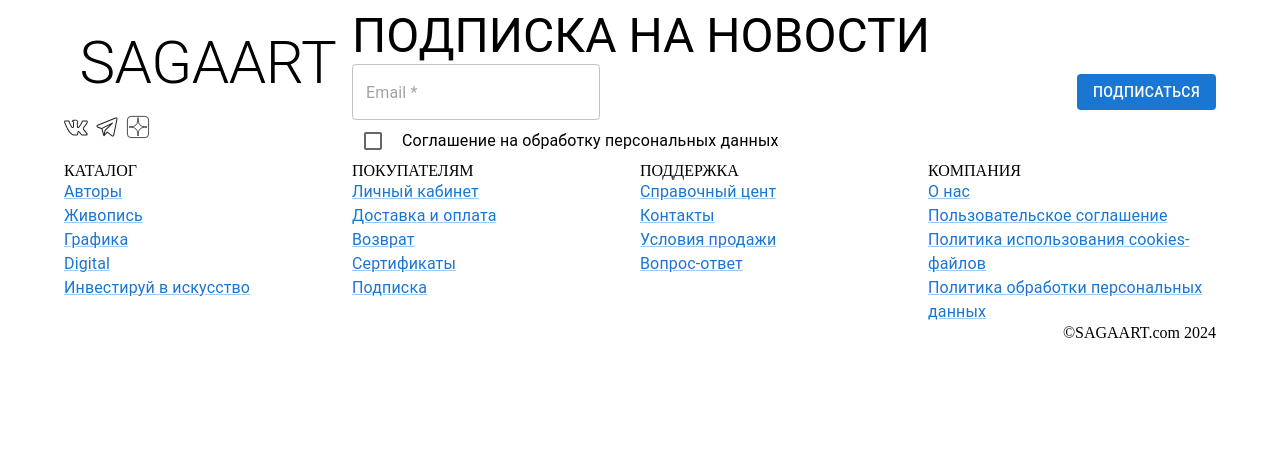
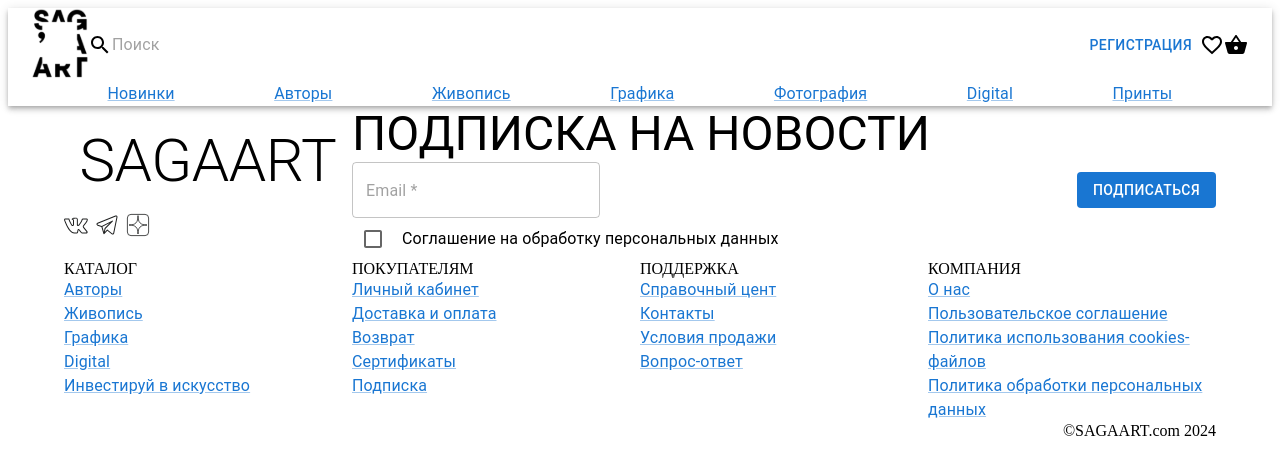
Before and after one commit to VeselovTimofey/sagart-frontend, a React (Vite) app: page /sagart-frontend/products/1 in a window 1280 px wide. Shown: the top 474 px of the page. Built offline with nearby package versions, Linux system fonts and the light colour scheme.

Commit message:
feat: create Header

```diff
--- a/src/App.tsx
+++ b/src/App.tsx
@@ -3,11 +3,14 @@
 import CataloguePage from './pages/Catalogue';
 import ProductPage from './pages/Product';
 
+import Header from './components/Header/index';
 import Footer from './components/Footer/index';
 
 function App() {
   return (
     <BrowserRouter>
+      {/* // TODO: Create layout with Header and Footer */}
+      <Header />
       <Routes>
         <Route path="/catalogue/:category?">
           {/* // TODO: Add data prefetching in Route component  */}
--- a/src/components/Footer/ui/index.tsx
+++ b/src/components/Footer/ui/index.tsx
@@ -35,17 +35,17 @@
             >
               <Grid item>
                 <Link href="#">
-                  <img src={vkPath} alt="Лого группы вк." />
+                  <img src={vkPath} alt="Логотип группы вк." />
                 </Link>
               </Grid>
               <Grid item>
                 <Link href="#">
-                  <img src={telegramPath} alt="Лого группы в телеграмме." />
+                  <img src={telegramPath} alt="Логотип группы в телеграмме." />
                 </Link>
               </Grid>
               <Grid item>
                 <Link href="#">
-                  <img src={zenPath} alt="Лого группы яндекс дзена." />
+                  <img src={zenPath} alt="Логотип группы яндекс дзена." />
                 </Link>
               </Grid>
             </Grid>
--- /dev/null
+++ b/src/components/Header/index.tsx
@@ -0,0 +1,7 @@
+import HeaderUi from './ui';
+
+function Header() {
+  return <HeaderUi />;
+}
+
+export default Header;
--- /dev/null
+++ b/src/components/Header/ui/index.tsx
@@ -0,0 +1,48 @@
+import {
+  AppBar,
+  Button,
+  Grid,
+  InputBase,
+  Link,
+  Typography,
+  Toolbar,
+} from '@mui/material';
+import SearchIcon from '@mui/icons-material/Search';
+import FavoriteBorderIcon from '@mui/icons-material/FavoriteBorder';
+import ShoppingBasketIcon from '@mui/icons-material/ShoppingBasket';
+
+import logoPath from '../../../images/svg/logo.svg';
+import HEADERLINK from '../../../utils/constant/headerLink';
+
+function HeaderUi() {
+  return (
+    <AppBar color="transparent" position="static">
+      <Grid direction="column" container>
+        <Grid item>
+          <Toolbar>
+            <Link href="#">
+              <img src={logoPath} alt="Логотип сайта." />
+            </Link>
+            <SearchIcon />
+            <InputBase placeholder="Поиск" />
+            <Button sx={{ ml: 'auto' }}>Регистрация</Button>
+            <FavoriteBorderIcon />
+            <ShoppingBasketIcon />
+          </Toolbar>
+        </Grid>
+        <Grid item justifyContent="space-evenly" container>
+          {/* //TODO: Moving this map to a separate file */}
+          {HEADERLINK.map((link) => (
+            <Grid item key={link.name}>
+              <Link href={link.link}>
+                <Typography component="p">{link.name}</Typography>
+              </Link>
+            </Grid>
+          ))}
+        </Grid>
+      </Grid>
+    </AppBar>
+  );
+}
+
+export default HeaderUi;
--- a/src/elements/FooterLinkGroup/ui/index.tsx
+++ b/src/elements/FooterLinkGroup/ui/index.tsx
@@ -1,6 +1,6 @@
 import { Grid, Link, Typography } from '@mui/material';
 
-interface ILink {
+export interface ILink {
   name: string;
   link: string;
 }
--- /dev/null
+++ b/src/utils/constant/headerLink.ts
@@ -0,0 +1,13 @@
+import { ILink } from '../../elements/FooterLinkGroup/ui/index';
+
+const HEADERLINK: ILink[] = [
+  { name: 'Новинки', link: '#' },
+  { name: 'Авторы', link: '#' },
+  { name: 'Живопись', link: '#' },
+  { name: 'Графика', link: '#' },
+  { name: 'Фотография', link: '#' },
+  { name: 'Digital', link: '#' },
+  { name: 'Принты', link: '#' },
+];
+
+export default HEADERLINK;
```
Also changed, not shown: src/images/svg/logo.svg (added).
